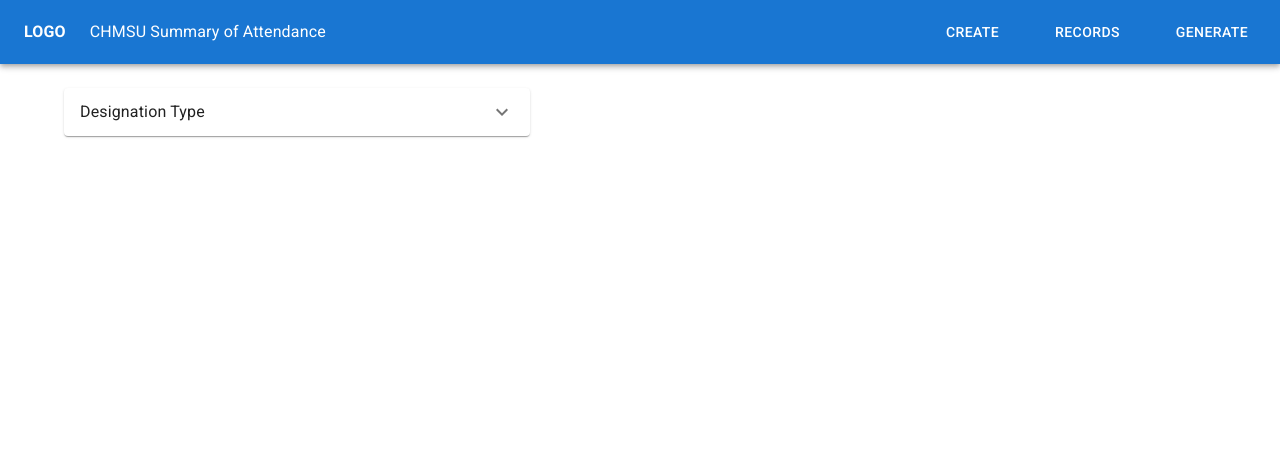
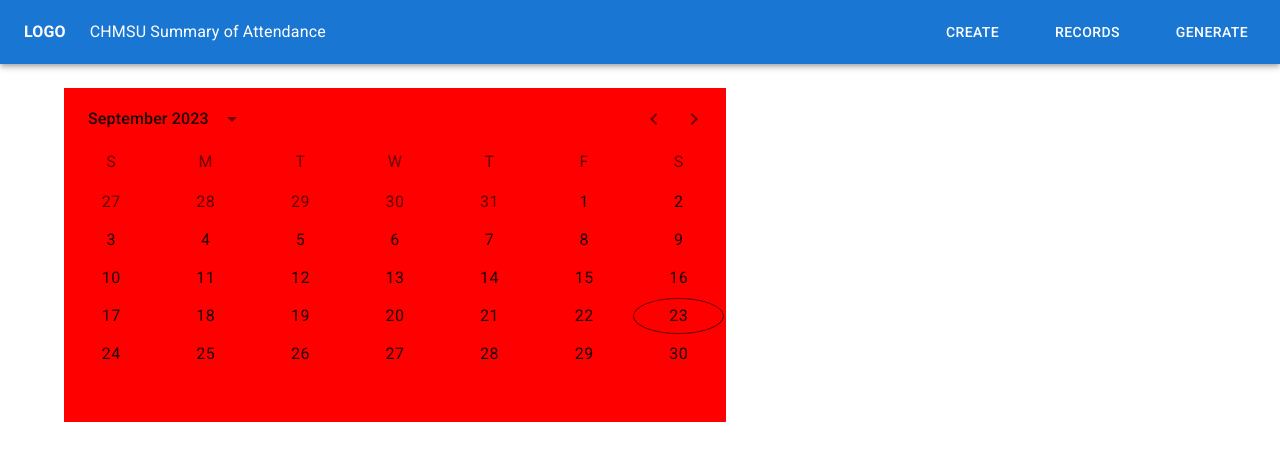
Before and after one commit to motch26/chmsu_summary, a React (Vite) app: page /home in a window 1280 px wide. Shown: the top 460 px of the page. Built offline with nearby package versions, Linux system fonts and the light colour scheme.

Commit message:
Added Calendar component

```diff
--- a/package.json
+++ b/package.json
@@ -14,6 +14,8 @@
     "@emotion/styled": "^11.11.0",
     "@mui/icons-material": "^5.14.9",
     "@mui/material": "^5.14.10",
+    "@mui/x-date-pickers": "^6.15.0",
+    "dayjs": "^1.11.10",
     "react": "^18.2.0",
     "react-dom": "^18.2.0",
     "react-router-dom": "^6.16.0"
--- a/src/components/Home/index.jsx
+++ b/src/components/Home/index.jsx
@@ -1,35 +1,17 @@
-import ExpandMoreIcon from "@mui/icons-material/ExpandMore";
-import {
-  Accordion,
-  AccordionDetails,
-  AccordionSummary,
-  Box,
-  Container,
-  Grid,
-  Typography,
-} from "@mui/material";
+import { Box, Container, Grid } from "@mui/material";
 import React, { useState } from "react";
+import CalendarDatePicker from "../Reusables/CalendarDatePicker";
 
 const Home = () => {
-  const [filter, setFilter] = useState({
-    designation: "",
-    employee: {},
-  });
+  const [daysList, setDaysList] = useState([]);
   return (
     <Box sx={{ flexGrow: 1, p: 3, overflowY: "auto" }}>
       <Container fixed>
         <Grid container columnSpacing={3}>
-          <Grid item xs={5}>
-            <Box sx={{ display: "flex", flexDirection: "column" }}>
-              <Accordion>
-                <AccordionSummary expandIcon={<ExpandMoreIcon />}>
-                  <Typography>Designation Type</Typography>
-                </AccordionSummary>
-                <AccordionDetails></AccordionDetails>
-              </Accordion>
-            </Box>
+          <Grid item xs={7} sx={{ flexDirection: "column" }}>
+            <CalendarDatePicker daysList={daysList} setDaysList={setDaysList} />
           </Grid>
-          <Grid item xs={7}></Grid>
+          <Grid item xs={5}></Grid>
         </Grid>
       </Container>
     </Box>
--- /dev/null
+++ b/src/components/Reusables/CalendarDatePicker.jsx
@@ -0,0 +1,65 @@
+import { Box, useTheme } from "@mui/material";
+import {
+  DateCalendar,
+  LocalizationProvider,
+  PickersDay,
+} from "@mui/x-date-pickers";
+import { AdapterDayjs } from "@mui/x-date-pickers/AdapterDayjs";
+import dayjs from "dayjs";
+import React, { useState } from "react";
+let list = [];
+
+const CalendarDatePicker = ({ daysList, setDaysList }) => {
+  list = daysList;
+  const theme = useTheme();
+  const [value, setValue] = useState(dayjs());
+
+  const onChangeHandler = (val) => {
+    const formatted = val.format("YYYY-MM-DD");
+    if (daysList.includes(formatted)) {
+      setDaysList((prev) => prev.filter((day) => day !== formatted));
+    } else {
+      setDaysList((prev) => [...prev, formatted]);
+      setValue(val);
+    }
+  };
+  return (
+    <Box
+      sx={{
+        width: "100%",
+        flexGrow: 1,
+        bgcolor: "red",
+        display: "flex",
+        alignItems: "center",
+        "& .MuiDateCalendar-root": {
+          flexGrow: 1,
+          maxHeight: "1000px",
+        },
+        "& .MuiDayCalendar-weekDayLabel, & .MuiPickersDay-root": {
+          flexGrow: 1,
+          fontSize: "1rem",
+          py: 2,
+        },
+      }}
+    >
+      <LocalizationProvider dateAdapter={AdapterDayjs}>
+        <DateCalendar
+          value={value}
+          showDaysOutsideCurrentMonth
+          onChange={onChangeHandler}
+          slots={{
+            day: pickersDayHandler,
+          }}
+          sx={{}}
+        />
+      </LocalizationProvider>
+    </Box>
+  );
+};
+
+const pickersDayHandler = ({ day, ...others }) => {
+  const isSelected = list.includes(day.format("YYYY-MM-DD"));
+  return <PickersDay day={day} {...others} selected={isSelected} is />;
+};
+
+export default CalendarDatePicker;
```
Also changed, not shown: 1 other file (tests, documents, lock files or other folders).
